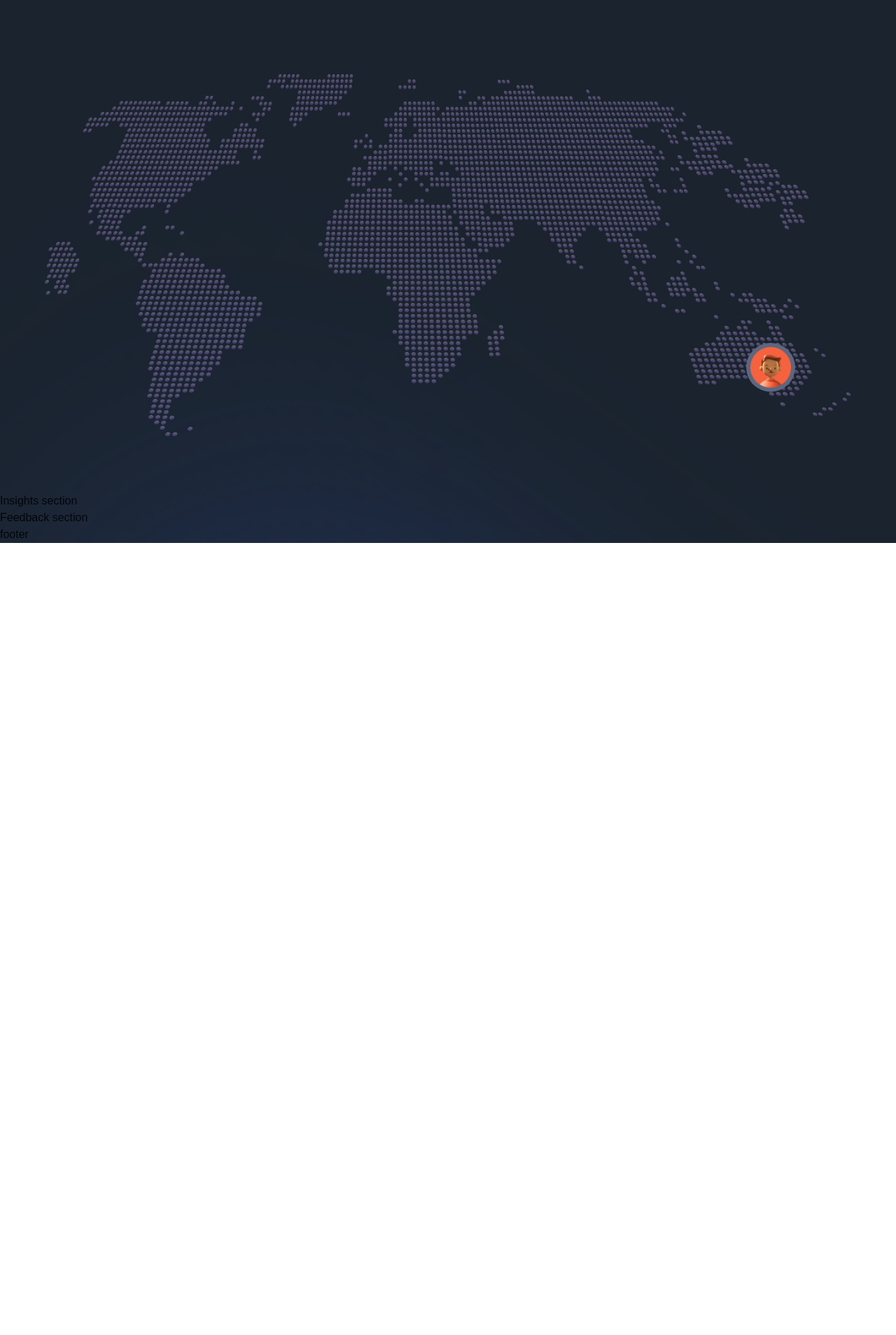
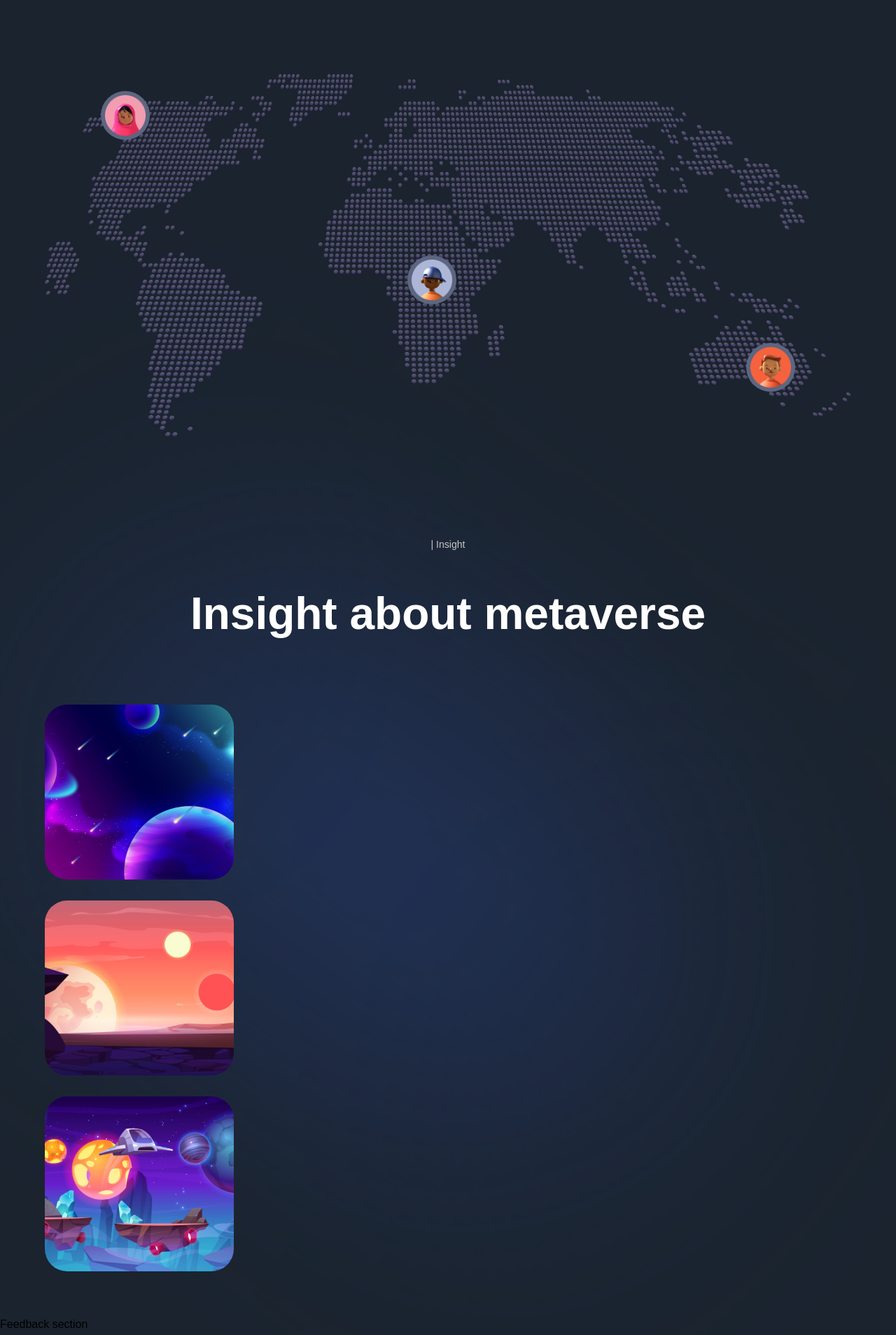
Before and after one commit to luisherr/Next-Website, a Next.js app: page / in a window 1280 px wide. Shown: the part 4460-6368 px from the top of the page at 70% size. Before the commit the page ends 5236 px from the top, so only its background shows below. Built offline with nearby package versions, Linux system fonts and the light colour scheme; a web font is replaced by a local one.

Commit message:
planetas agregados

```diff
--- a/components/InsightCard.jsx
+++ b/components/InsightCard.jsx
@@ -1,9 +1,19 @@
 'use client';
 
-const InsightCard = () => (
-  <div>
-    Insight Card
-  </div>
+import { motion } from "framer-motion";
+import { fadeIn } from "../utils/motion";
+
+const InsightCard = ({ imgUrl, title, subtitle, index }) => (
+  <motion.div
+    variants={fadeIn('up', 'spring', index * 0.5, 1)}
+    className="flex md:flex-row flex-col gap-4"
+  >
+    <img
+      src={imgUrl}
+      alt="planet-01"
+      className="md:w-[270px] w-full h-[250px] rounded-[32px] object-cover"
+    />
+  </motion.div>
 );
 
 export default InsightCard;
--- a/sections/Insights.jsx
+++ b/sections/Insights.jsx
@@ -1,8 +1,28 @@
 'use client';
 
+import { motion } from "framer-motion";
+import styles from '../styles'
+import { staggerContainer } from '../utils/motion'
+import { InsightCard ,NewFeatures , TypingText, TitleText } from "../components";
+import { insights } from "../constants";
+
 const Insights = () => (
-  <section>
-    Insights section
+  <section className={`${styles.paddings} relative z-10`}>
+    <motion.div
+      variants={staggerContainer}
+      initial="hidden"
+      whileInView="show"
+      viewport={{ once : false, amount : 0.25}}
+      className={`${styles.innerWidth} mx-auto flex flex-col gap-8`}
+    >
+      <TypingText title="| Insight" textStyles="text-center"/>
+      <TitleText title="Insight about metaverse" textStyles="text-center"/>
+      <div className="mt-[50px] flex flex-col gap-[30px]">
+        {insights.map((insight, index) => (
+          <InsightCard key={`insight-${index}`} {...insight} index={index + 1}/>
+        ))}
+      </div>
+    </motion.div>
   </section>
 );
 
--- a/sections/WhatsNew.jsx
+++ b/sections/WhatsNew.jsx
@@ -1,4 +1,5 @@
 'use client';
+
 import { motion } from "framer-motion";
 import styles from '../styles'
 import { fadeIn , staggerContainer, planetVariants } from '../utils/motion'
--- a/sections/World.jsx
+++ b/sections/World.jsx
@@ -32,6 +32,20 @@
             className="w-full h-full"
           />
         </div>
+        <div className="absolute top-10 left-20 w-[70px] h-[70px] p-[6px] rounded-full bg-[#5d6680]">
+          <img
+            src="people-02.png"
+            alt="people"
+            className="w-full h-full"
+          />
+        </div>
+        <div className="absolute top-1/2 left-[45%] w-[70px] h-[70px] p-[6px] rounded-full bg-[#5d6680]">
+          <img
+            src="people-03.png"
+            alt="people"
+            className="w-full h-full"
+          />
+        </div>
       </motion.div>
     </motion.div>
   </section>
```
